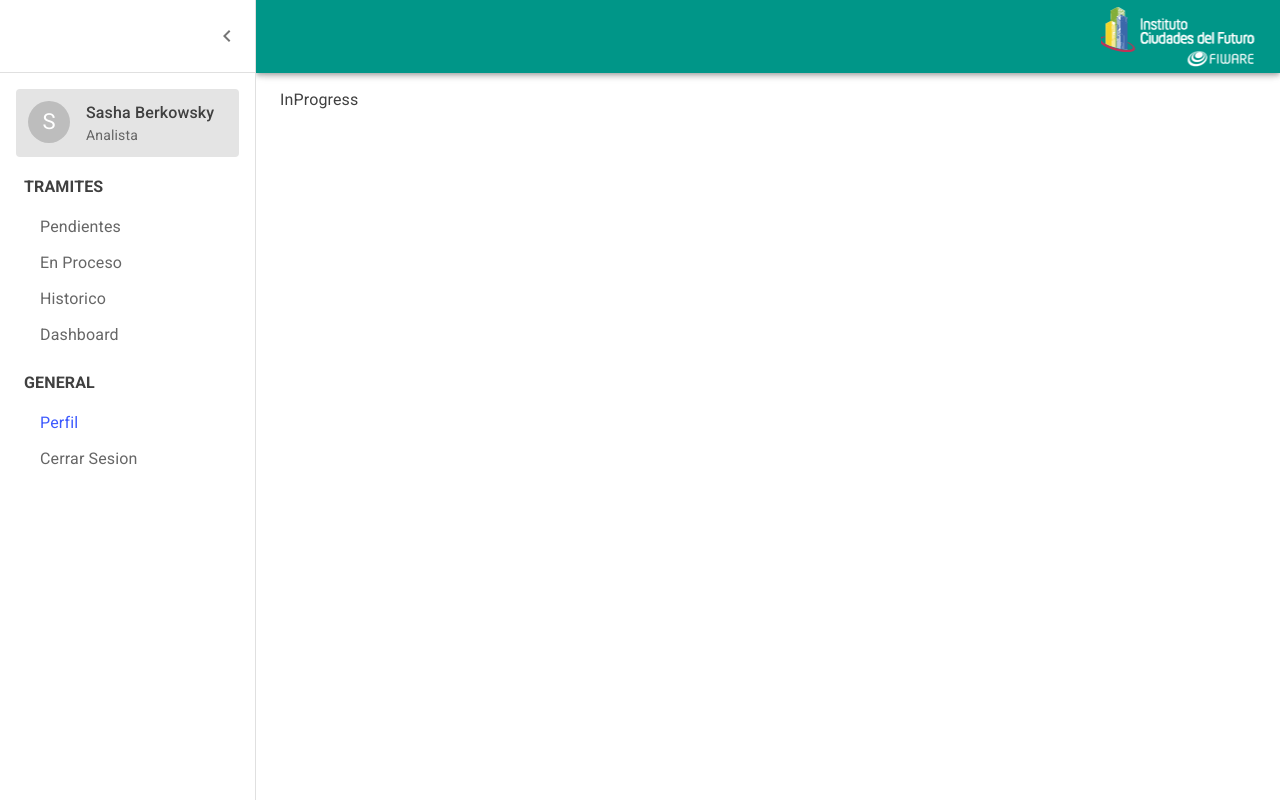
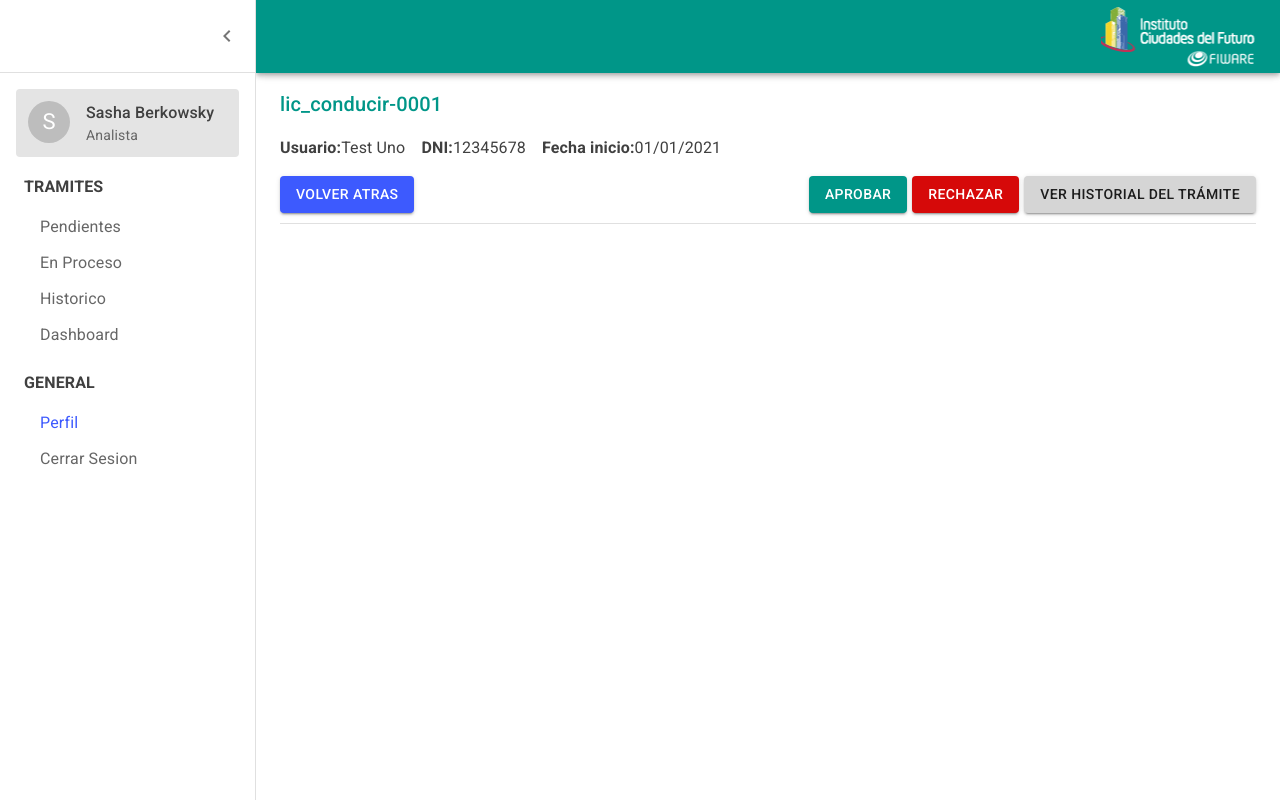
Before and after one commit to SashaBerkowsky/gestion-de-tramites-web, a React (Create React App) app: page /in-progress/profile in a window 1280 px wide. Built offline with nearby package versions, Linux system fonts and the light colour scheme.

Commit message:
detial page

```diff
--- a/src/App.js
+++ b/src/App.js
@@ -45,31 +45,31 @@ export default function App() {
             {/* A <Switch> looks through its children <Route>s and
             renders the first one that matches the current URL. */}
             <Switch>
-							<Route path='/sign-in'>
+              <Route path="/sign-in">
                 <SignInPage />
               </Route>
-							<Route path='/password'>
+              <Route path="/password">
                 <PasswordPage />
               </Route>
-							<Route path='/profile'>
+              <Route path="/profile">
                 <ProfilePage />
               </Route>
-							<Route path='/in-progress'>
+              <Route exact path="/in-progress">
                 <InProgressPage />
               </Route>
-							<Route path='/in-progress/:code'>
+              <Route path="/in-progress/:code">
                 <DetailPage />
               </Route>
-							<Route path='/detail/:code'>
+              <Route path="/detail/:code">
                 <DetailPage />
               </Route>
-							<Route path='/pending'>
+              <Route path="/pending">
                 <PendingPage />
               </Route>
-							<Route path='/historical'>
+              <Route path="/historical">
                 <HistoricalPage />
               </Route>
-							<Route path='/'>
+              <Route path="/">
                 <DashboardPage />
               </Route>
             </Switch>
--- a/src/pages/Detail.jsx
+++ b/src/pages/Detail.jsx
@@ -1,5 +1,103 @@
+import React, { useState, useEffect } from "react";
+import { useLocation, useParams } from "react-router-dom";
+import {
+  AppBar as MuiAppBar,
+  Avatar,
+  Box,
+  Card,
+  CardContent,
+  CssBaseline,
+  Divider,
+  Drawer,
+  IconButton,
+  List,
+  ListItem,
+  ListItemText,
+  MenuList,
+  MenuItem,
+  Toolbar,
+  Typography,
+  Button,
+} from "@mui/material";
+
 const DetailPage = () => {
-  return <div>DetailPage</div>;
+  const [isInProgress, setIsInProgress] = useState(false);
+  let location = useLocation();
+  const { code } = useParams();
+  // GET detalle con el codigo de tramite
+  console.log(code);
+
+  useEffect(() => {
+    setIsInProgress(location.pathname.startsWith("/in-progress"));
+  }, [location]);
+
+  console.log(isInProgress);
+  return (
+    <Box>
+      <Box>
+        <Typography variant="h6" color="text.greenApp">
+          lic_conducir-0001
+        </Typography>
+      </Box>
+      <Box sx={{ display: "flex" }}>
+        <Box as="p" color="text.primary" mr={2}>
+          <Box as="span" sx={{ fontWeight: "bold" }}>
+            Usuario:
+          </Box>
+          Test Uno
+        </Box>
+        <Box as="p" color="text.primary" mr={2}>
+          <Box as="span" sx={{ fontWeight: "bold" }}>
+            DNI:
+          </Box>
+          12345678
+        </Box>
+        <Box as="p" color="text.primary" mr={2}>
+          <Box as="span" sx={{ fontWeight: "bold" }}>
+            Fecha inicio:
+          </Box>
+          01/01/2021
+        </Box>
+      </Box>
+      <Box
+        sx={{
+          display: "flex",
+          justifyContent: "space-between",
+          alignItems: "center",
+        }}
+      >
+        <Box>
+          <Button variant="contained" color="secondary">
+            Volver atras
+          </Button>
+        </Box>
+        <Box>
+          {isInProgress && (
+            <Button
+              variant="contained"
+              color="primary"
+              sx={{ marginRight: "5px" }}
+            >
+              Aprobar
+            </Button>
+          )}
+          {isInProgress && (
+            <Button
+              variant="contained"
+              color="error"
+              sx={{ marginRight: "5px" }}
+            >
+              Rechazar
+            </Button>
+          )}
+          <Button variant="contained" color="info">
+            Ver historial del trámite
+          </Button>
+        </Box>
+      </Box>
+      <Divider sx={{ marginTop: "10px" }} />
+    </Box>
+  );
 };
 
 export default DetailPage;
```
Also changed, not shown: src/assets/images/ejemplo imagen.png (added). Lines whose indentation alone changed are shown as unchanged.
